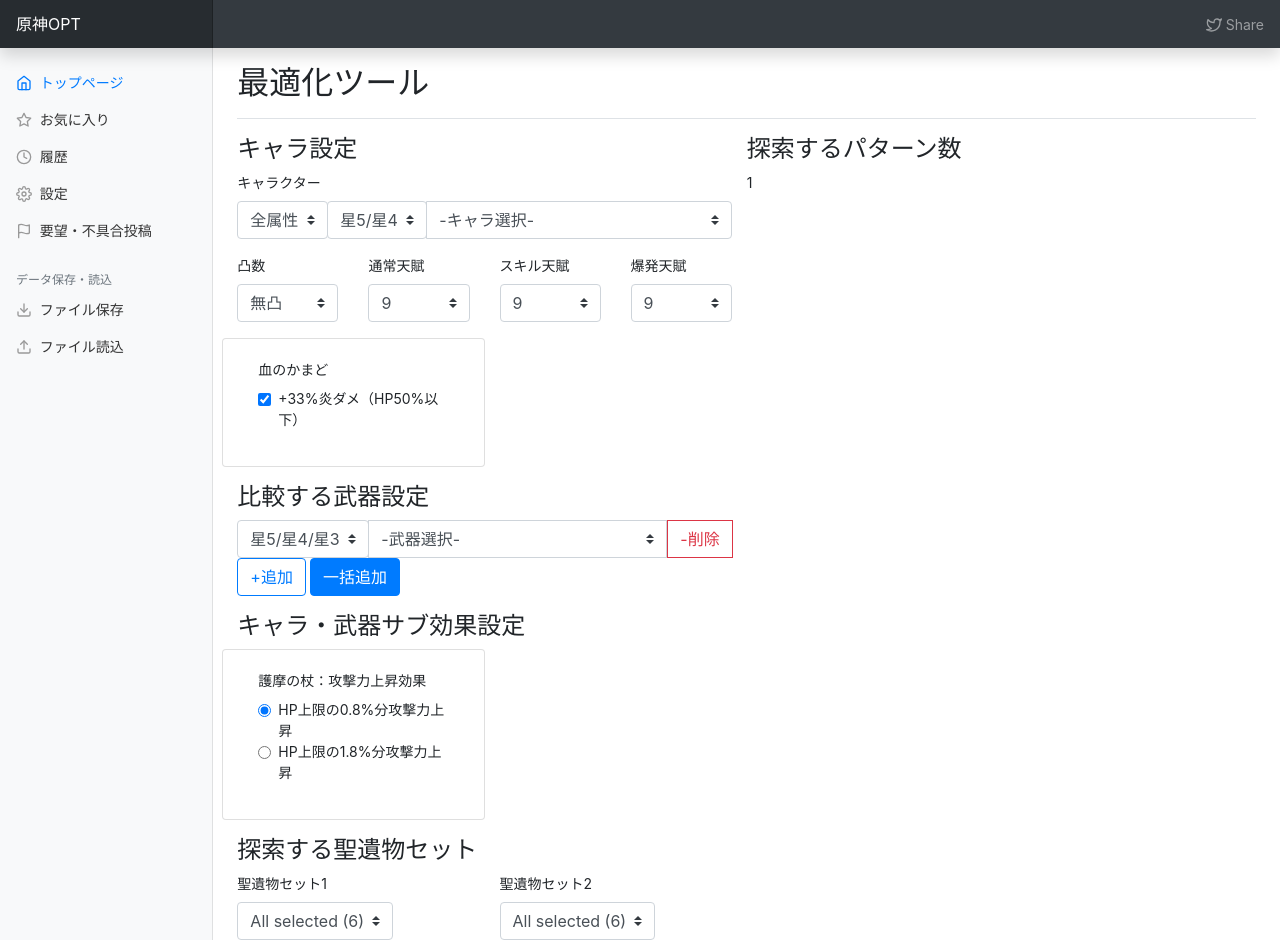
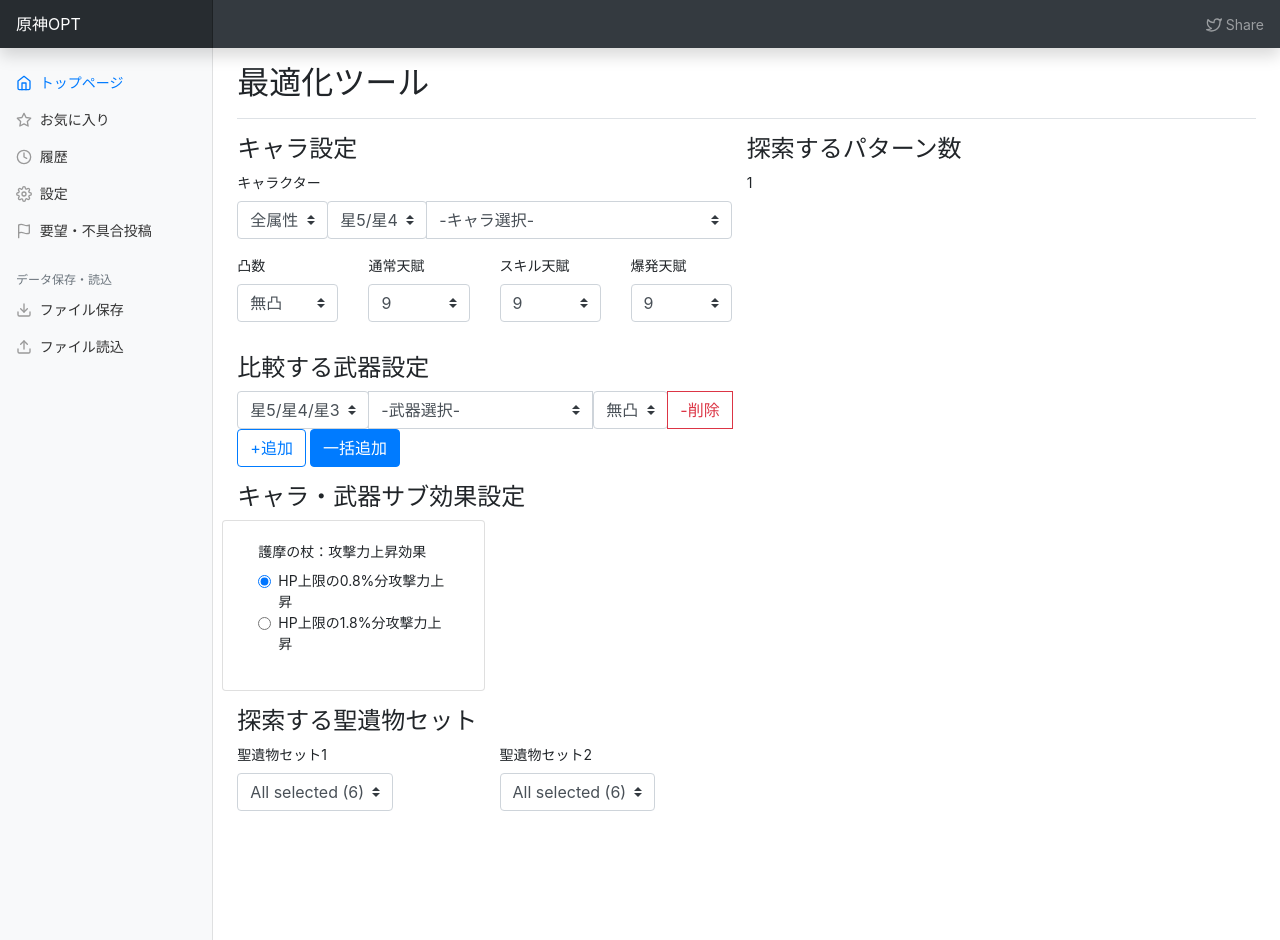
Before and after one commit to k3kaimu/genshinopt, a Jekyll site: the page built from index.html, in a window 1280 px wide and 940 px high. Built offline with Jekyll 4.4.1, drawn with Linux system fonts in a browser that asks for light colours; nearby versions of some CDN libraries; the list of posts is cut into pages by our own code.

Commit message:
add CharacterViewModel

```diff
--- a/index.html
+++ b/index.html
@@ -116,22 +116,16 @@
       </div>
     </div>
 
+
+
     <div class="mb-3 row">
-      <div class="col-sm-6 card">
-
-        <div class="card-body">
-          <label id="character-option-1">血のかまど</label>
-          <div class="form-group" id="character-option-1">
-            <div class="form-check">
-              <input class="form-check-input" type="checkbox" value="" id="character-option-1-1" checked>
-              <label class="form-check-label" for="character-option-1-1">
-                +33%炎ダメ（HP50%以下）
-              </label>
-            </div>
-          </div>
-        </div>
-
+      <!-- ko if: characterViewModel() != undefined -->
+      <!-- ko foreach: characterViewModel().viewHTMLList() -->
+      <div class="col-sm-6">
+        <div data-bind="htmlWithBinding: $data"></div>
       </div>
+      <!-- /ko -->
+      <!-- /ko -->
     </div>
 
 
@@ -140,7 +134,7 @@
       <div data-bind="foreach: comparingWeaponList">
         <div class="input-group">
           <div class="input-group-prepend">
-            <select class="custom-select" id="selectCharacterRank" data-bind="value: $data.selWeaponRarity">
+            <select class="custom-select" data-bind="value: $data.selWeaponRarity">
               <option selected value="ALL">星5/星4/星3</option>
               <option value="5">星5</option>
               <option value="4">星4</option>
@@ -151,7 +145,18 @@
                             optionsText: 'name',
                             value: $data.selectedWeapon,
                             optionsCaption: '-武器選択-'"
-                            class="custom-select" aria-label="武器選択"></select>
+                            class="custom-select" aria-label="武器選択">
+          </select>
+          <div class="input-group-prepend">
+            <select class="custom-select" data-bind="value: $data.selWeaponRank">
+              <option selected value="0">無凸</option>
+              <option value="1">1凸</option>
+              <option value="2">2凸</option>
+              <option value="3">3凸</option>
+              <option value="4">4凸</option>
+              <option value="5">5凸</option>
+            </select>
+          </div>
           <div class="input-group-prepend">
             <button type="button" class="btn btn-outline-danger" data-bind="click: () => $parent.comparingWeaponList.remove($data)">-削除</button>
           </div>
--- a/js/genshin-data.js
+++ b/js/genshin-data.js
@@ -34,6 +34,27 @@
         this.baseDendroDmg = 0;
 
         this[bBonusType] += bBonusValue;
+    }
+
+
+    newViewModel()
+    {
+        return new CharacterViewModel(this);
+    }
+}
+
+
+class CharacterViewModel
+{
+    constructor(ch)
+    {
+        this.character = ch;
+    }
+
+
+    // typeof(return): string[]
+    viewHTMLList(){
+        return [];
     }
 }
 
@@ -97,6 +118,85 @@
             "rateAtt",  /* bBonusType */
             0.24        /* bBonusValue */
             );
+    }
+}
+
+
+
+// 胡桃
+class HuTao extends CharacterData
+{
+    constructor()
+    {
+        super(
+            "hu_tao",
+            "胡桃",
+            5,
+            "Pyro",
+            "Polearm",
+            106,            /* bAtt */
+            876,            /* bDef */
+            15552,          /* bHP */
+            "baseCrtDmg",   /* bBonusType */
+            0.384           /* bBonusValue */
+        );
+    }
+
+
+    newViewModel()
+    {
+        return new HuTaoViewModel(this);
+    }
+}
+
+
+class HuTaoViewModel extends CharacterViewModel
+{
+    constructor(ch)
+    {
+        super(ch);
+        this.hpLowerThan50 = ko.observable();
+        this.useC6Effect = ko.observable();
+    }
+
+
+    viewHTMLList()
+    {
+        return [
+            `
+            <div class="card">
+                <div class="card-header p-2">血のかまど</div>
+                <div class="card-body p-2">
+                    <div class="form-group m-0">
+                        <div class="form-check" data-bind="with: $root.characterViewModel">
+                            <input class="form-check-input" type="checkbox" data-bind="checked: hpLowerThan50" checked>
+                            <label class="form-check-label">
+                            +33%炎ダメ（HP50%以下）
+                            </label>
+                        </div>
+                    </div>
+                </div>
+            </div>
+            `,
+            `
+            <div data-bind="if: $root.selConstellation() >= 6">
+                <div class="card">
+                    <div class="card-header p-2">冥蝶の抱擁（6凸効果）</div>
+                        <div class="card-body p-2">
+                            <div class="form-group m-0">
+                                <div class="form-check" data-bind="with: $root.characterViewModel">
+                                    <input class="form-check-input" type="checkbox" data-bind="checked: useC6Effect" checked>
+                                    <label class="form-check-label">
+                                    会心率+100%
+                                    </label>
+                                </div>
+                            </div>
+                        </div>
+                    </div>
+                </div>
+            </div>
+            `
+        ];
     }
 }
 
@@ -175,6 +275,7 @@
         new TravelerAnemo(),
         new TravelerGeo(),
         new TravelerElectro(),
+        new HuTao(),
     ],
 
     weapons: [
--- a/js/main.js
+++ b/js/main.js
@@ -2,6 +2,18 @@
     'use strict'
 
     feather.replace();
+
+
+    // https://stackoverflow.com/a/31402450
+    ko.bindingHandlers.htmlWithBinding = {
+          'init': function() {
+            return { 'controlsDescendantBindings': true };
+          },
+          'update': function (element, valueAccessor, allBindings, viewModel, bindingContext) {
+              element.innerHTML = valueAccessor();
+              ko.applyBindingsToDescendants(bindingContext, element);
+          }
+    };
 
     $(document).ready(function() {
         $(".multiselect").each(function(){
--- a/js/page/index.js
+++ b/js/page/index.js
@@ -33,6 +33,7 @@
         this.weapons = genshinData.weapons;
         this.selWeaponRarity = ko.observable();
         this.selectedWeapon = ko.observable();
+        this.selWeaponRank = ko.observable();
         this.selWeaponList = ko.computed(function(){
             var list = [];
             var rarity = this.selWeaponRarity();
@@ -120,6 +121,14 @@
     function ViewModel() {
         this.selectedChar = ko.observable();
         this.characterSelector = new CharacterSelector(this.selectedChar);
+        this.characterViewModel = ko.observable(new CharacterViewModel(undefined));
+
+        this.selectedChar.subscribe(function(newCharacter){
+            if(newCharacter == undefined)
+                this.characterViewModel(undefined);
+            else
+                this.characterViewModel(newCharacter.newViewModel());
+        }.bind(this));
 
         this.selConstellation = ko.observable();
         this.selNormalTalentRank = ko.observable();
```
